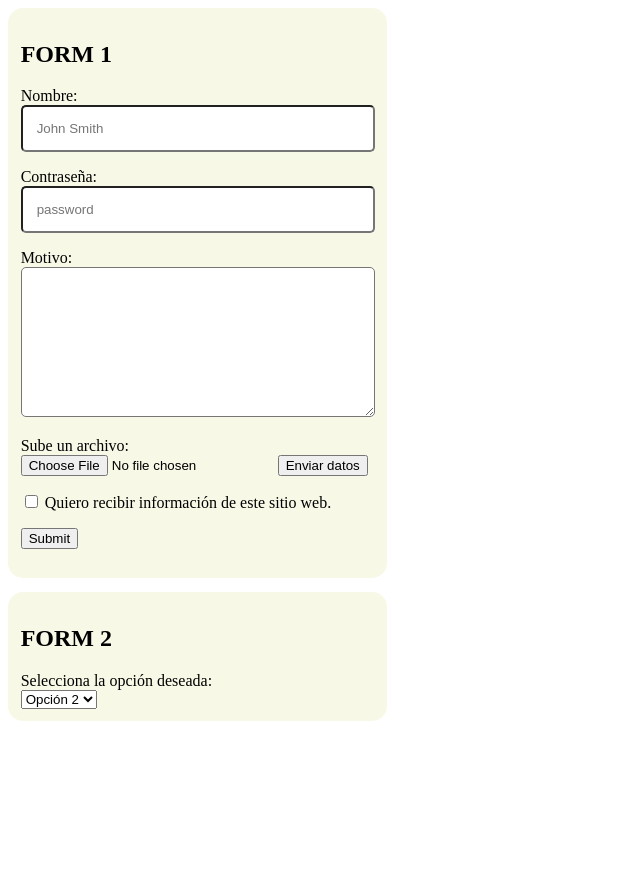
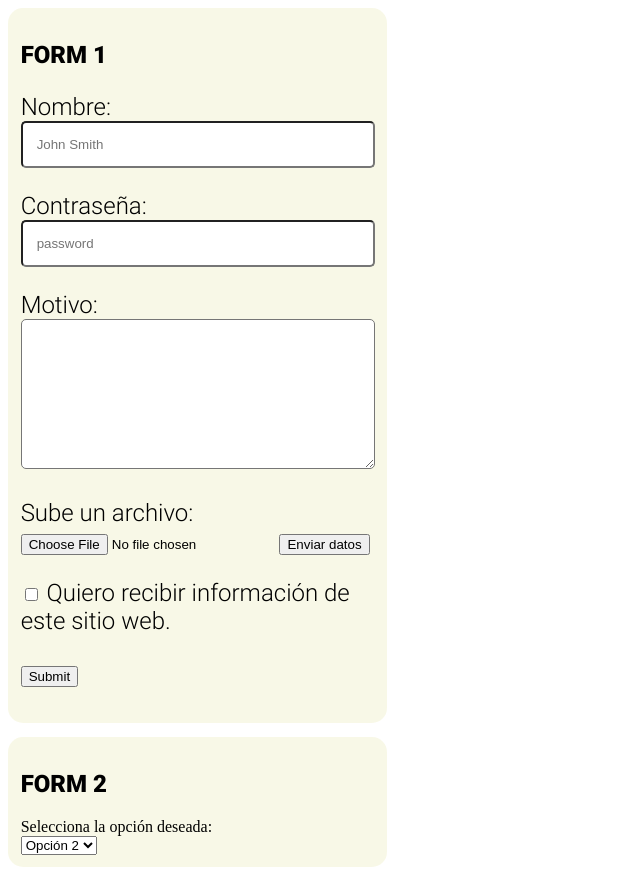
Before and after one commit to SusanaMG1988/UF841_3, a PHP site: page / in a window 1280 px wide. Shown: the whole page, without its empty margins (0-640 px from the left). Before the commit the page ends 721 px from the top, so only its background shows below. Run offline with PHP 8.4, Linux system fonts and the light colour scheme.

Commit message:
Tipografía ROBOTO

```diff
--- a/exercicisHTML/Examen-practico_uf1841/css/styles.css
+++ b/exercicisHTML/Examen-practico_uf1841/css/styles.css
@@ -1,7 +1,43 @@
+/* ALL */
 *{
     box-sizing: border-box;
 }
 
+/* TIPOGRAFÍA */
+@font-face {
+    font-family: 'FontAwesome';
+    src: url('../fonts/fontawesome-webfont.eot?v=4.7.0');
+    src: url('../fonts/fontawesome-webfont.eot?#iefix&v=4.7.0') format('embedded-opentype'), url('../fonts/fontawesome-webfont.woff2?v=4.7.0') format('woff2'), url('../fonts/fontawesome-webfont.woff?v=4.7.0') format('woff'), url('../fonts/fontawesome-webfont.ttf?v=4.7.0') format('truetype'), url('../fonts/fontawesome-webfont.svg?v=4.7.0#fontawesomeregular') format('svg');
+    font-weight: normal;
+    font-style: normal;
+}
+@font-face {
+    font-family: 'robotoRegular';
+    font-style: normal;
+    src: local('robotoRegular'), url(../fonts/roboto-regular.woff2) format('woff2');
+}
+
+@font-face {
+    font-family: 'robotoLight';
+    font-style: normal;
+    src: local('robotoLight'), url(../fonts/roboto-light.woff2) format('woff2');
+}
+
+@font-face {
+    font-family: 'robotoBlack';
+    font-style: normal;
+    src: local('robotoBlack'), url(../fonts/roboto-black.woff2) format('woff2');
+}
+h2{
+    font-family: 'robotoBlack';
+
+}
+
+p{
+    font-size: 1.5em;
+    font-family: 'robotoLight';
+
+}
 
 /* ESTILOS GENERALES FORMULARIOS  */
 form{
@@ -18,5 +54,3 @@ input.nombre, input.pass, textarea{
     border-radius: 5px;
     width: 100%;
 }
-
-/* TIPOGRAFÍA */
```
Also changed, not shown: exercicisHTML/Examen-practico_uf1841/fonts/roboto-black.woff2 (added), exercicisHTML/Examen-practico_uf1841/fonts/roboto-light.woff2 (added), exercicisHTML/Examen-practico_uf1841/fonts/roboto-regular.woff2 (added).
